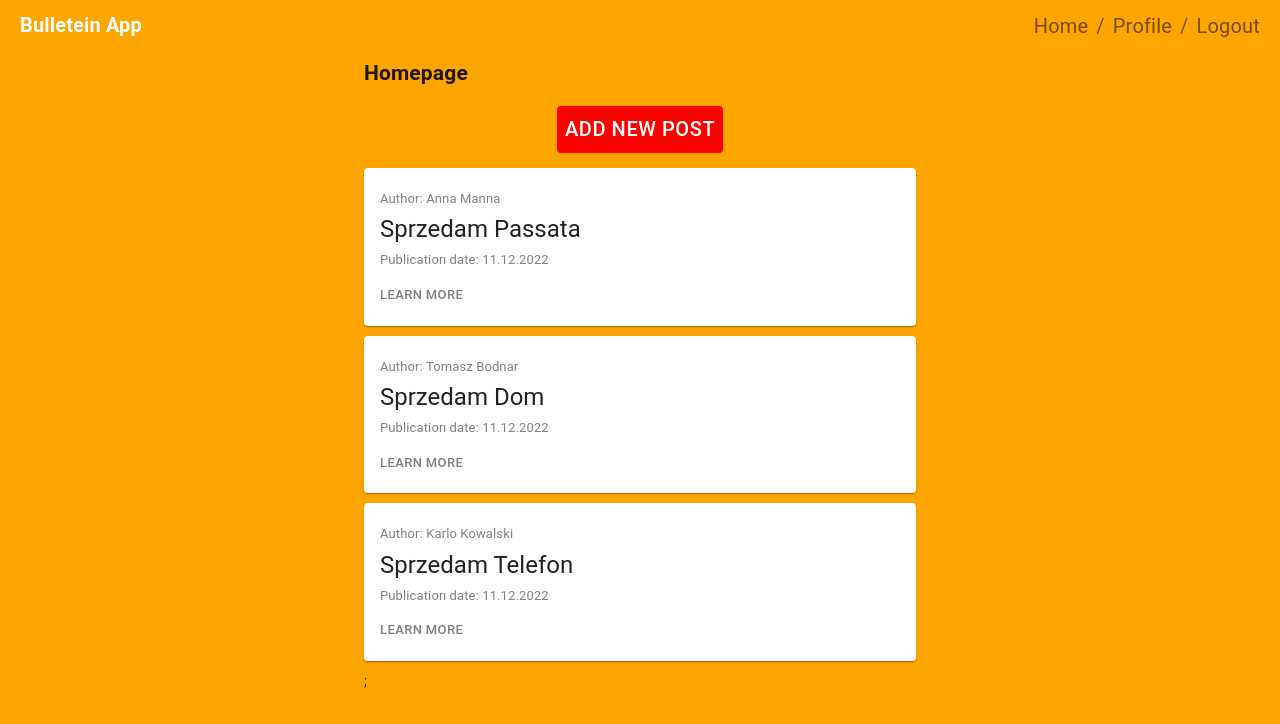
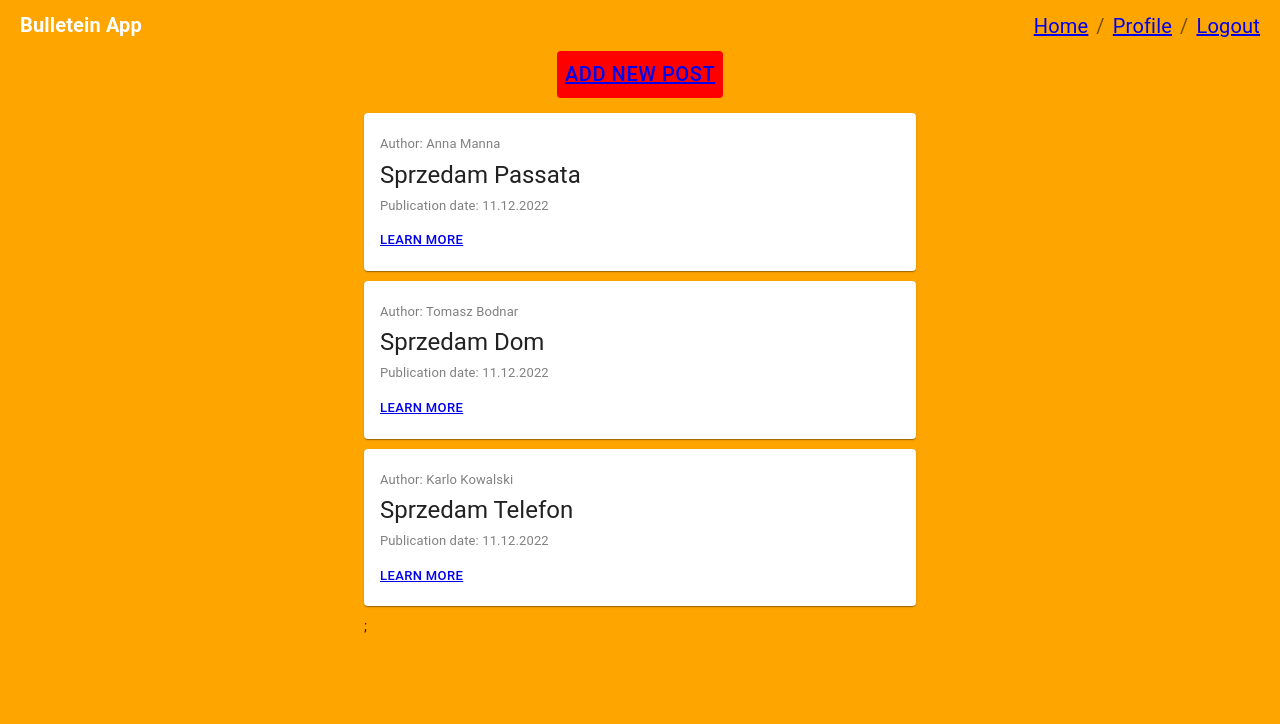
Before and after one commit to Oskar-Michal-Rykowski/bulletein-board, a React (Create React App) app: page / in a window 1280 px wide. Shown: the top 724 px of the page. Built offline with nearby package versions, Linux system fonts and the light colour scheme.

Commit message:
Add functionality of adding post

```diff
--- a/src/components/layout/Header/Header.js
+++ b/src/components/layout/Header/Header.js
@@ -11,10 +11,10 @@ import { connect } from "react-redux";
 import { getUser } from "../../../redux/userRedux";
 
 import styles from "./Header.module.scss";
+import { Link } from "react-router-dom";
 
-const Component = ({ className, children, user }) => (
+const Component = ({ className, user }) => (
   <div className={clsx(className, styles.root)}>
-    <h2>Header</h2>
     <Card className={styles.panel}>
       <CardContent>
         <Typography className={styles.title} variant="h5" component="h2">
@@ -24,10 +24,11 @@ const Component = ({ className, children, user }) => (
       {user === "logged" ? (
         <div>
           <Typography className={styles.articles} variant="h5" component="h2">
-            <a href="/">See your articles</a>
+            <Link to="/"> See your articles </Link>
           </Typography>
+
           <Typography className={styles.logout} variant="h5" component="h2">
-            <a href="/">Logout</a>
+            <Link to="/">Logout</Link>
           </Typography>
         </div>
       ) : (
--- a/src/components/layout/MainMenu/MainMenu.js
+++ b/src/components/layout/MainMenu/MainMenu.js
@@ -1,20 +1,7 @@
 import React from "react";
 import PropTypes from "prop-types";
-import {
-  Button,
-  Collapse,
-  Navbar,
-  NavbarToggler,
-  NavbarBrand,
-  Nav,
-  NavItem,
-  NavLink,
-} from "reactstrap";
-import Typography from "@material-ui/core/Typography";
+
 import Breadcrumbs from "@material-ui/core/Breadcrumbs";
-import Link from "@material-ui/core/Link";
-
-import clsx from "clsx";
 
 import { connect } from "react-redux";
 import { getUser } from "../../../redux/userRedux";
@@ -23,29 +10,23 @@ import { getUser } from "../../../redux/userRedux";
 // import { reduxSelector, reduxActionCreator } from '../../../redux/exampleRedux.js';
 
 import styles from "./MainMenu.module.scss";
+import { Link } from "react-router-dom";
 
 const Component = ({ className, children, user }) => (
   <div className={styles.header}>
-    {/* <Navbar > */}
-    <NavbarBrand className={styles.brand} href="/">
+    <Link className={styles.brand} to="/">
       Bulletein App
-    </NavbarBrand>
+    </Link>
     <Breadcrumbs className={styles.menu} aria-label="breadcrumb">
-      <Link color="inherit" href="/">
-        Home
-      </Link>
-      <Link color="inherit" href="/login">
-        Profile
-      </Link>
+      <Link to="/">Home</Link>
+      <Link to="/login">Profile</Link>
+
       {user === "logged" ? (
-        <Link color="inherit">Logout</Link>
+        <Link to="/">Logout</Link>
       ) : (
-        <Link href="/login" color="inherit">
-          Login
-        </Link>
+        <Link to="/login">Login</Link>
       )}
     </Breadcrumbs>
-    {/* </Navbar> */}
   </div>
 );
 
@@ -66,4 +47,4 @@ const mapDispatchToProps = (dispatch) => ({
 // const Container = connect(mapStateToProps, mapDispatchToProps)(Component);
 const Container = connect(mapStateToProps, mapDispatchToProps)(Component);
 
-export { Container as MainMenu };
+export { Container as MainMenu, Component as MainMenuComponent };
--- a/src/components/views/Homepage/Homepage.js
+++ b/src/components/views/Homepage/Homepage.js
@@ -13,16 +13,15 @@ import { getUser } from "../../../redux/userRedux";
 import { getAll } from "../../../redux/postsRedux";
 
 import styles from "./Homepage.module.scss";
+import { Link } from "react-router-dom";
 
 const Component = ({ className, children, user, posts }) => (
   <div className={clsx(className, styles.root)}>
     <Container maxWidth="sm">
-      <h2>Homepage</h2>
-      {children}
       {user === "logged" ? (
         <div className={styles.head}>
-          <Button href="/post/add" className={styles.button}>
-            Add New Post
+          <Button className={styles.button}>
+            <Link to="/post/add">Add New Post</Link>
           </Button>
         </div>
       ) : (
@@ -41,12 +40,8 @@ const Component = ({ className, children, user, posts }) => (
               <Typography className={styles.date}>
                 Publication date: {post.publicationDate}
               </Typography>
-              <Button
-                href={`post/${post.id}`}
-                className={styles.more}
-                size="small"
-              >
-                Learn More
+              <Button className={styles.more} size="small">
+                <Link to={`post/${post.id}`}>Learn More</Link>
               </Button>
             </CardContent>
           </Card>
@@ -61,7 +56,7 @@ Component.propTypes = {
   children: PropTypes.node,
   className: PropTypes.string,
   user: PropTypes.string,
-  posts: PropTypes.array,
+  posts: PropTypes.arrayOf(PropTypes.objectOf(PropTypes.number)),
 };
 
 const mapStateToProps = (state) => ({
--- a/src/components/views/PostAdd/PostAdd.js
+++ b/src/components/views/PostAdd/PostAdd.js
@@ -1,15 +1,12 @@
 import React from "react";
 import PropTypes from "prop-types";
 import TextField from "@material-ui/core/TextField";
-import clsx from "clsx";
 import Container from "@material-ui/core/Container";
 import InputLabel from "@material-ui/core/InputLabel";
 import Select from "@material-ui/core/Select";
 import FormControl from "@material-ui/core/FormControl";
 import Button from "@material-ui/core/Button";
 
-// import { connect } from 'react-redux';
-// import { reduxSelector, reduxActionCreator } from '../../../redux/exampleRedux.js';
 import { connect } from "react-redux";
 import { addPost } from "../../../redux/postsRedux";
 
@@ -18,10 +15,13 @@ import styles from "./PostAdd.module.scss";
 class Component extends React.Component {
   state = {
     newPost: {
+      id: "5",
       title: "",
+      author: "Oskar",
       description: "",
       status: "",
-      publicationDate: new Date(),
+      publicationDate: "05.01.2022",
+      actualizationDate: "06.01.2022",
     },
   };
 
@@ -37,6 +37,7 @@ class Component extends React.Component {
     const { newPost } = this.state;
     e.preventDefault();
     addPost(newPost);
+    alert("Success!");
   };
 
   render() {
--- a/src/components/views/PostEdit/PostEdit.js
+++ b/src/components/views/PostEdit/PostEdit.js
@@ -20,10 +20,10 @@ const Component = ({ className, children, user, posts }) => {
   const url = window.location.href;
   const urlElements = url.split("/");
   const id = urlElements[urlElements.length - 2];
-  console.log("id", id);
-  const post = posts.filter((article) => article.id == id)[0];
-  console.log("post", post);
-  console.log("pos.statust", post.status);
+  // console.log("id", id);
+  const post = posts.filter((article) => article.id === id)[0];
+  // console.log("post", post);
+  // console.log("pos.statust", post.status);
   const [selection, setSelection] = React.useState(post.status);
 
   const handleChange = (event) => {
```
